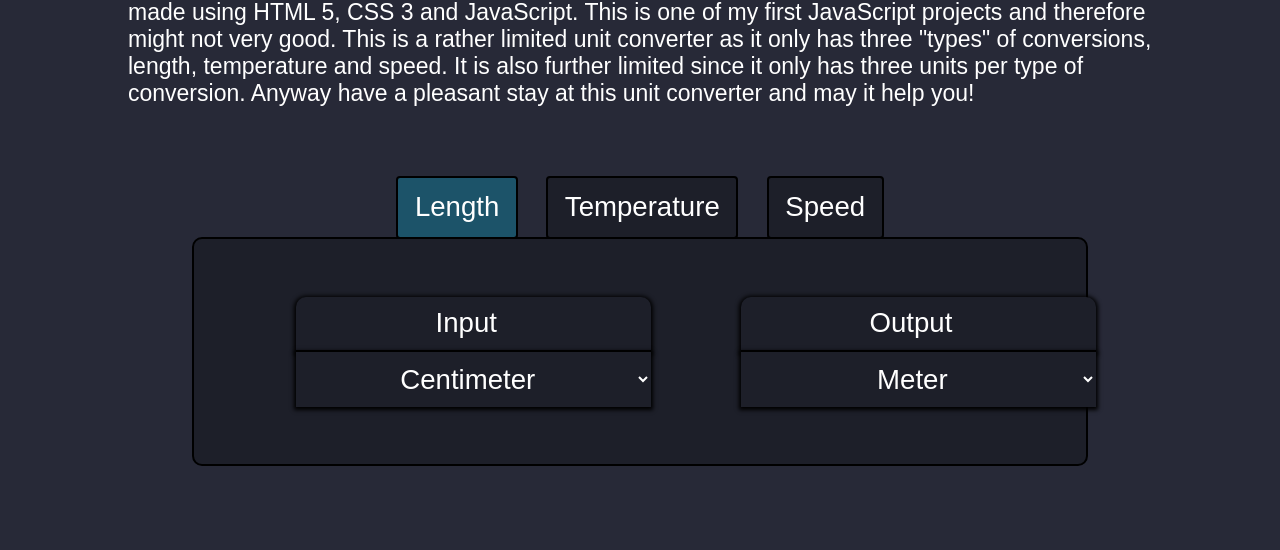
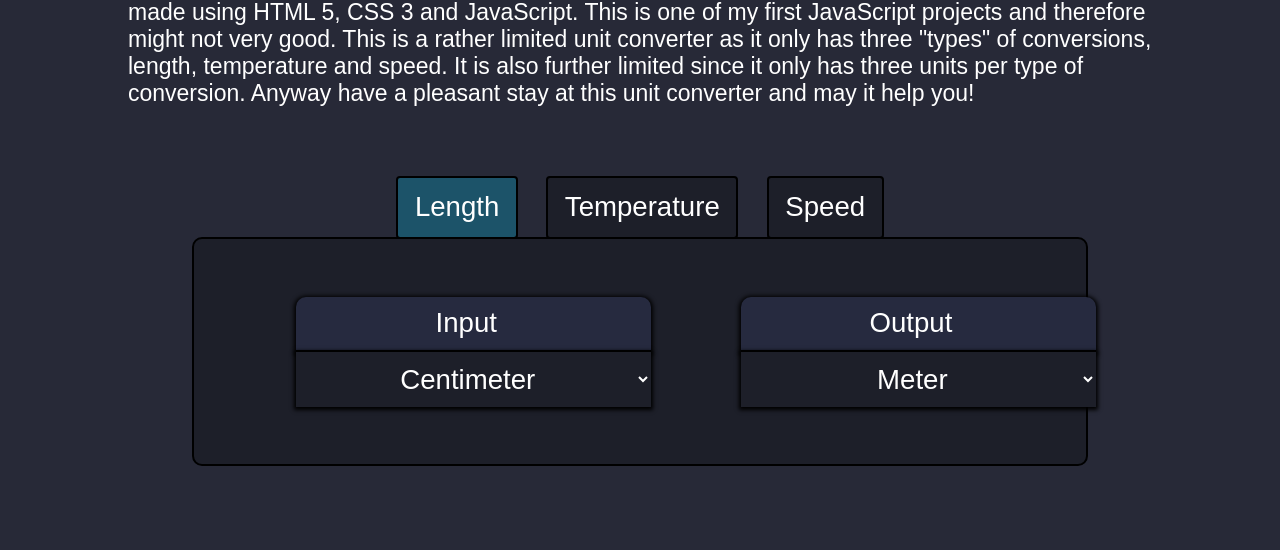
Before and after one commit to Yomanss/Projekt3, a plain HTML site: page index.html in a window 1280 px wide. Shown: the part 250-800 px from the top of the page. Drawn offline with Linux system fonts and the light colour scheme.

Commit message:
changed color for input and output to increase contrast

```diff
--- a/css/main.css
+++ b/css/main.css
@@ -21,10 +21,9 @@ header {
   display: flex;
   justify-content: space-between;
   padding: 1rem 2rem;
-  border-bottom: 2px solid rgba(17, 179, 179, 0.884) ;
+  border-bottom: 2px solid rgba(17, 179, 179, 0.884);
   box-shadow: 1px 1px 10px black;
   background-color: var(--myDarkGrey);
-
 }
 
 h2 {
@@ -40,11 +39,10 @@ body {
 }
 
 .unitConverter {
-   display: flex;
-   flex-direction: column;
-   align-items: center;
-   margin: 0 0 12rem 0;
-
+  display: flex;
+  flex-direction: column;
+  align-items: center;
+  margin: 0 0 12rem 0;
 }
 
 .converterForms {
@@ -58,7 +56,8 @@ body {
   background-color: var(--myDarkGrey);
 }
 
-.unitConverter input, select{
+.unitConverter input,
+select {
   height: 2em;
   min-width: 0;
   background-color: var(--myDarkGrey);
@@ -71,6 +70,7 @@ body {
 }
 
 .unitConverter input {
+  background-color: #262a3f;
   border-bottom: 2px solid black;
   border-radius: 10px 10px 0 0;
 }
@@ -154,7 +154,6 @@ footer {
 }
 
 @media only screen and (max-width: 1024px) {
-
   .unitConverter {
     width: 75vw;
   }
@@ -162,7 +161,8 @@ footer {
     flex-direction: column;
   }
 
-  .unitConverter input, select{
+  .unitConverter input,
+  select {
     margin: 0 0vw;
     font-size: 1em;
   }
```
